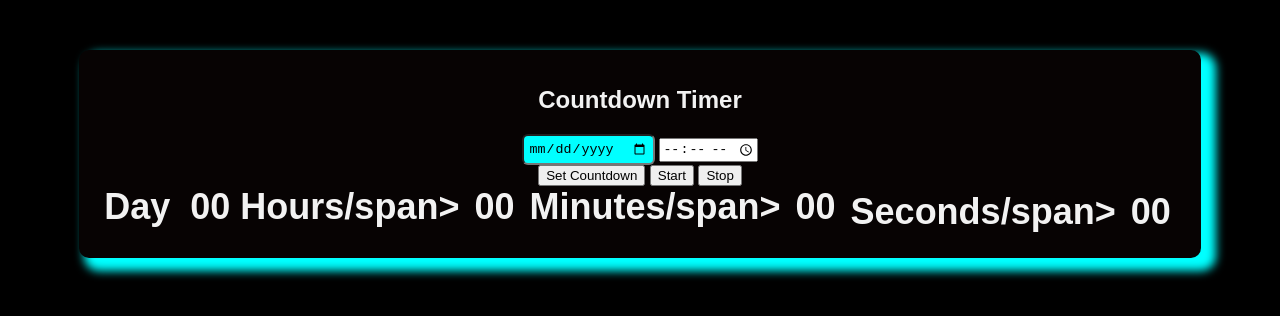
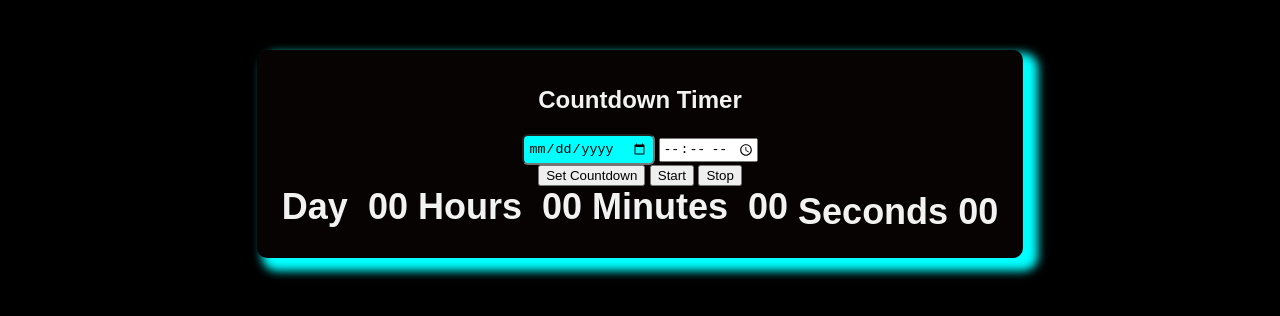
Before and after one commit to tabbumulla/countdown-timer, a plain HTML site: page index.html in a window 1280 px wide. Drawn offline with Linux system fonts and the light colour scheme.

Commit message:
Update index.html

```diff
--- a/index.html
+++ b/index.html
@@ -26,14 +26,14 @@
             <span id="0">00 </span>
                 </div>
             <div>
-               <span name="hours">Hours/span>
+               <span name="hours">Hours</span>
             <span id="0">00 </span>
         </div>
             <div>
-                <span name="minutes">Minutes/span>
+                <span name="minutes">Minutes</span>
             <span id="0">00 </span>
                 </div>
-               <span name="seconts">Seconds/span>
+               <span name="seconts">Seconds</span>
             <span id="0">00 </span>
         </div>
     </div>
```
